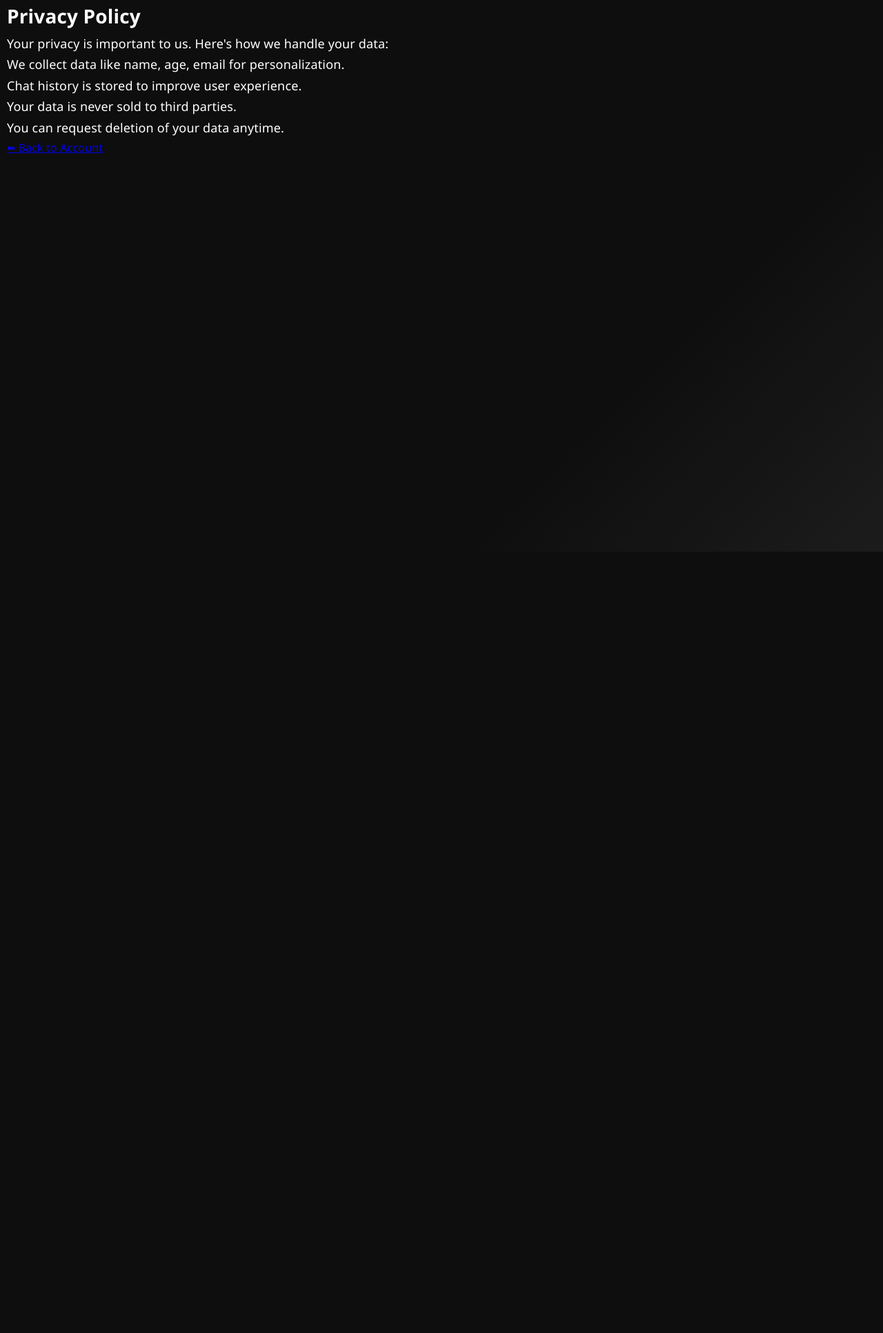
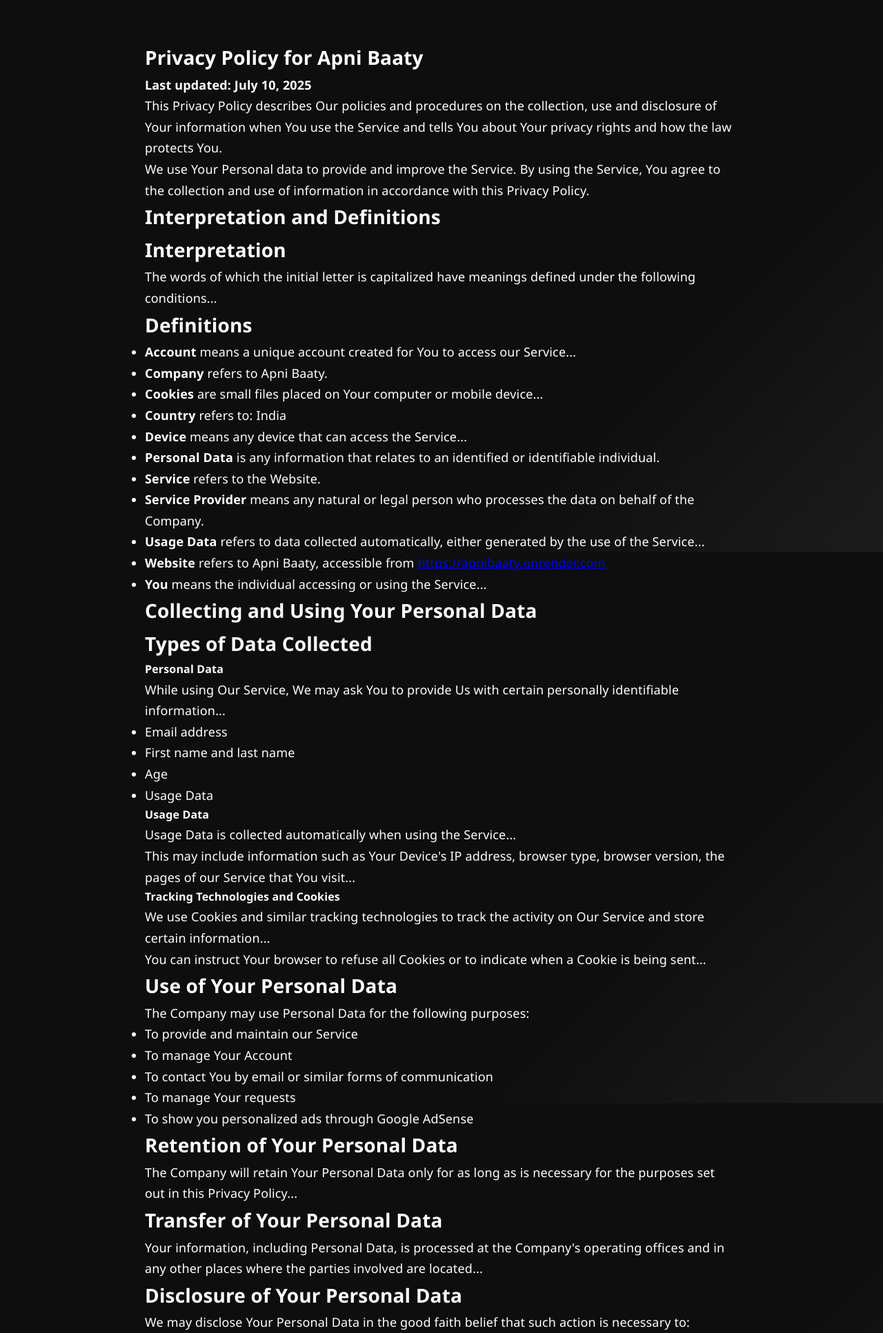
Before and after one commit to Apnibaaty/apnibaaty, a Flask app: page /privacy in a window 1280 px wide. Shown: the top 1933 px of the page at 69% size. Before the commit the page ends 800 px from the top, so only its background shows below. Run offline with Flask 3, Linux system fonts and the light colour scheme.

Commit message:
Added full Privacy Policy page for AdSense, GDPR, and CPRA compliance

```diff
--- a/app.py
+++ b/app.py
@@ -94,6 +94,11 @@
         messages=messages
     )
 
+@app.route('/privacy')
+def privacy():
+    return render_template('privacy.html')
+
+
 if __name__ == '__main__':
     with app.app_context():
         db.create_all()
--- a/templates/index.html
+++ b/templates/index.html
@@ -45,6 +45,8 @@
     <!-- 📧 Contact Us Button -->
     <div class="contact-section">
         <button class="btn contact-btn" onclick="document.getElementById('contactPopup').style.display='flex'">📧 Contact Us</button>
+        <!-- Styled Privacy Policy Button -->
+        <a href="{{ url_for('privacy') }}" class="btn contact-btn" style="margin-left: 10px;">🔒 Privacy Policy</a>
     </div>
 
     <!-- 📧 Contact Popup -->
@@ -96,6 +98,7 @@
 </div>
 
     <footer>
+        <!-- <a href="{{ url_for('privacy') }}">Privacy Policy</a> -->
         <p>&copy; 2025 ApniBaaty. All rights reserved.</p>
     </footer>
 </body>
--- a/templates/privacy.html
+++ b/templates/privacy.html
@@ -1,20 +1,105 @@
 <!DOCTYPE html>
-<html>
+<html lang="="en">
 <head>
-    <title>Privacy Policy - ApniBaaty</title>
-    <link rel="stylesheet" href="{{ url_for('static', filename='css/style.css') }}">
+  <meta charset="UTF-8">
+  <title>Privacy Policy - ApniBaaty</title>
+  <meta name="viewport" content="width=device-width, initial-scale=1.0">
+  <link rel="stylesheet" href="{{ url_for('static', filename='css/style.css') }}">
 </head>
 <body class="static-page">
-    <div class="content">
-        <h1>Privacy Policy</h1>
-        <p>Your privacy is important to us. Here's how we handle your data:</p>
-        <ul>
-            <li>We collect data like name, age, email for personalization.</li>
-            <li>Chat history is stored to improve user experience.</li>
-            <li>Your data is never sold to third parties.</li>
-            <li>You can request deletion of your data anytime.</li>
-        </ul>
-        <a href="{{ url_for('account') }}">⬅ Back to Account</a>
-    </div>
+
+  <div class="content" style="max-width: 900px; margin: 40px auto; padding: 20px;">
+    <h1>Privacy Policy for Apni Baaty</h1>
+    <p><strong>Last updated: July 10, 2025</strong></p>
+
+    <p>This Privacy Policy describes Our policies and procedures on the collection, use and disclosure of Your information when You use the Service and tells You about Your privacy rights and how the law protects You.</p>
+
+    <p>We use Your Personal data to provide and improve the Service. By using the Service, You agree to the collection and use of information in accordance with this Privacy Policy.</p>
+
+    <h2>Interpretation and Definitions</h2>
+    <h3>Interpretation</h3>
+    <p>The words of which the initial letter is capitalized have meanings defined under the following conditions...</p>
+
+    <h3>Definitions</h3>
+    <ul>
+      <li><strong>Account</strong> means a unique account created for You to access our Service...</li>
+      <li><strong>Company</strong> refers to Apni Baaty.</li>
+      <li><strong>Cookies</strong> are small files placed on Your computer or mobile device...</li>
+      <li><strong>Country</strong> refers to: India</li>
+      <li><strong>Device</strong> means any device that can access the Service...</li>
+      <li><strong>Personal Data</strong> is any information that relates to an identified or identifiable individual.</li>
+      <li><strong>Service</strong> refers to the Website.</li>
+      <li><strong>Service Provider</strong> means any natural or legal person who processes the data on behalf of the Company.</li>
+      <li><strong>Usage Data</strong> refers to data collected automatically, either generated by the use of the Service...</li>
+      <li><strong>Website</strong> refers to Apni Baaty, accessible from <a href="https://apnibaaty.onrender.com" target="_blank">https://apnibaaty.onrender.com</a></li>
+      <li><strong>You</strong> means the individual accessing or using the Service...</li>
+    </ul>
+
+    <h2>Collecting and Using Your Personal Data</h2>
+    <h3>Types of Data Collected</h3>
+
+    <h4>Personal Data</h4>
+    <p>While using Our Service, We may ask You to provide Us with certain personally identifiable information...</p>
+    <ul>
+      <li>Email address</li>
+      <li>First name and last name</li>
+      <li>Age</li>
+      <li>Usage Data</li>
+    </ul>
+
+    <h4>Usage Data</h4>
+    <p>Usage Data is collected automatically when using the Service...</p>
+    <p>This may include information such as Your Device's IP address, browser type, browser version, the pages of our Service that You visit...</p>
+
+    <h4>Tracking Technologies and Cookies</h4>
+    <p>We use Cookies and similar tracking technologies to track the activity on Our Service and store certain information...</p>
+    <p>You can instruct Your browser to refuse all Cookies or to indicate when a Cookie is being sent...</p>
+
+    <h3>Use of Your Personal Data</h3>
+    <p>The Company may use Personal Data for the following purposes:</p>
+    <ul>
+      <li>To provide and maintain our Service</li>
+      <li>To manage Your Account</li>
+      <li>To contact You by email or similar forms of communication</li>
+      <li>To manage Your requests</li>
+      <li>To show you personalized ads through Google AdSense</li>
+    </ul>
+
+    <h3>Retention of Your Personal Data</h3>
+    <p>The Company will retain Your Personal Data only for as long as is necessary for the purposes set out in this Privacy Policy...</p>
+
+    <h3>Transfer of Your Personal Data</h3>
+    <p>Your information, including Personal Data, is processed at the Company's operating offices and in any other places where the parties involved are located...</p>
+
+    <h3>Disclosure of Your Personal Data</h3>
+    <p>We may disclose Your Personal Data in the good faith belief that such action is necessary to:</p>
+    <ul>
+      <li>Comply with a legal obligation</li>
+      <li>Protect and defend the rights of the Company</li>
+      <li>Prevent or investigate possible wrongdoing</li>
+      <li>Protect the personal safety of Users</li>
+    </ul>
+
+    <h3>Security of Your Personal Data</h3>
+    <p>We use commercially acceptable means to protect Your Personal Data, but remember no method of transmission over the Internet is 100% secure...</p>
+
+    <h2>Children's Privacy</h2>
+    <p>Our Service does not address anyone under the age of 13...</p>
+
+    <h2>Links to Other Websites</h2>
+    <p>Our Service may contain links to other websites that are not operated by Us...</p>
+
+    <h2>Changes to this Privacy Policy</h2>
+    <p>We may update Our Privacy Policy from time to time. We will notify You of any changes by posting the new Privacy Policy on this page...</p>
+
+    <h2>Contact Us</h2>
+    <p>If you have any questions about this Privacy Policy, You can contact us:</p>
+    <ul>
+      <li>By email: <a href="mailto:apnibaaty@gmail.com">apnibaaty@gmail.com</a></li>
+    </ul>
+
+    <!-- <p style="margin-top: 40px;"><a href="{{ url_for('auth.account') }}">⬅ Back to Account</a></p> -->
+  </div>
+
 </body>
 </html>
```
